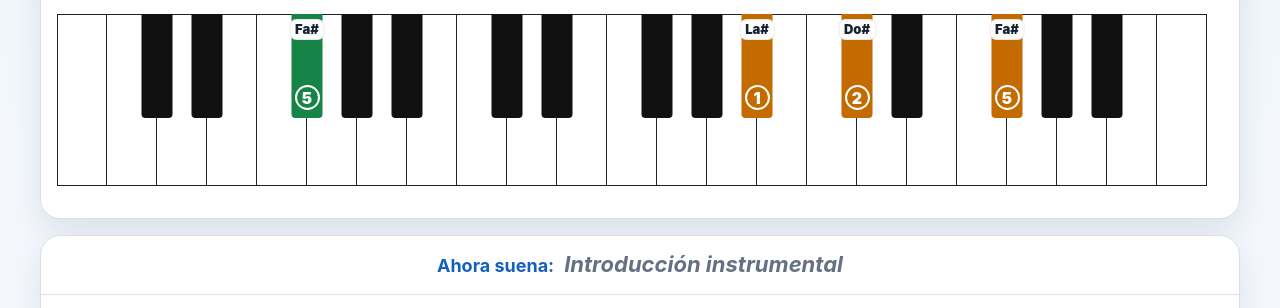
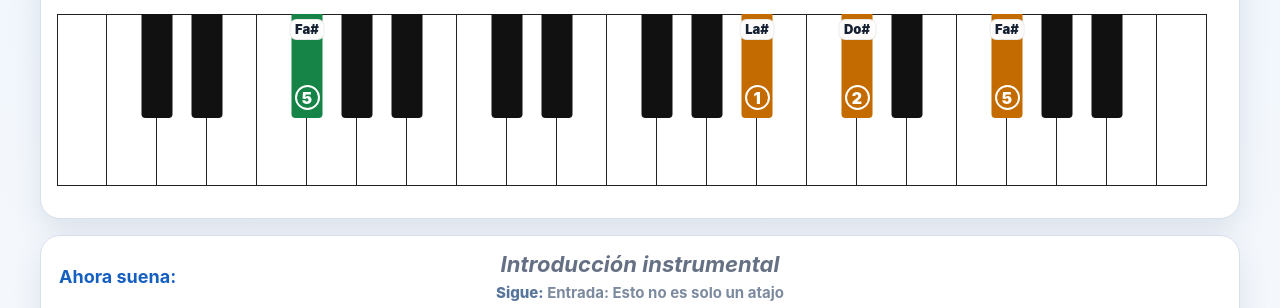
Before and after one commit to felipeescandon-ship-it/mis-36-piano, a plain HTML site: page index.html in a window 1280 px wide. Shown: the part 487-795 px from the top of the page. Drawn offline with Linux system fonts and the light colour scheme.

Commit message:
Anticipar la siguiente frase en vista piano

```diff
--- a/index.html
+++ b/index.html
@@ -50,10 +50,16 @@ select{background:#f3f6fa;color:#173354;border:1px solid var(--line)}
 .card-titlebar h2{padding:0;border:0}
 .piano-visibility-toggle{padding:8px 12px;background:#fff7e7;color:#8a4900;border:1px solid #efc875;font-size:13px}
 .next h2{color:var(--amber)}.current h2{color:var(--blue)}
-.now-heading{display:flex;align-items:baseline;justify-content:center;gap:10px;flex-wrap:wrap;text-align:center}
-.now-label{white-space:nowrap}
-.live-lyric{color:var(--ink);font-size:clamp(16px,2.2vw,22px);font-weight:750;line-height:1.35}
+.now-heading{display:grid;grid-template-columns:minmax(120px,1fr) minmax(0,3fr) minmax(120px,1fr);
+align-items:center;gap:12px;text-align:left}
+.now-label{white-space:nowrap;justify-self:start}
+.lyric-stage{grid-column:2;min-width:0;text-align:center}
+.live-lyric{display:block;color:var(--ink);font-size:clamp(16px,2.2vw,22px);font-weight:750;line-height:1.35}
 .live-lyric.instrumental{color:var(--muted);font-style:italic;font-weight:650}
+.next-live-row{display:block;margin-top:3px;color:#7c8a9f;font-size:clamp(12px,1.35vw,15px);font-weight:650;line-height:1.3}
+.next-live-row[hidden]{display:none}
+.next-live-label{color:#57749a;font-weight:800}
+.now-spacer{grid-column:3}
 .content{padding:16px}
 .meta{display:flex;align-items:flex-start;justify-content:space-between;gap:12px;margin-bottom:10px}
 .chord-title-row{display:flex;align-items:center;gap:16px;flex-wrap:wrap}
@@ -194,6 +200,10 @@ button.song-line-end{padding:3px 8px}
  .view-switch button{flex:1;min-width:0}
  .chord-title-row{gap:10px}
  .chord-notes{font-size:18px;padding-left:10px}
+ .now-heading{grid-template-columns:1fr;gap:5px}
+ .now-label,.lyric-stage,.now-spacer{grid-column:1}
+ .lyric-stage{width:100%}
+ .now-spacer{display:none}
  .show-full.song-editing{padding-bottom:310px}
  .show-full.song-editing.sync-editor-collapsed{padding-bottom:110px}
  .show-full.song-editing .sync-editor{gap:8px;padding:10px;align-items:end}
@@ -355,7 +365,14 @@ button.song-line-end{padding:3px 8px}
 </section>
 
 <section class="card current">
-<h2 class="now-heading"><span class="now-label">Ahora suena:</span><span id="liveLyric" class="live-lyric" aria-live="polite"></span></h2>
+<h2 class="now-heading">
+<span class="now-label">Ahora suena:</span>
+<span class="lyric-stage">
+  <span id="liveLyric" class="live-lyric" aria-live="polite"></span>
+  <span id="nextLyricPreview" class="next-live-row"><span class="next-live-label">Sigue:</span> <span id="nextLiveLyric"></span></span>
+</span>
+<span class="now-spacer" aria-hidden="true"></span>
+</h2>
 <div class="content">
 <div class="meta"><div><div class="chord-title-row"><div id="currentChord" class="chord"></div><div id="currentNotes" class="chord-notes"></div></div><div id="currentSub" class="sub"></div></div><div id="currentBadge" class="badge"></div></div>
 <div id="currentKeyboardWrap" class="keyboard-wrap"><div id="currentKeyboard" class="keyboard"></div></div>
@@ -439,6 +456,8 @@ const nextPianoToggle=document.getElementById("nextPianoToggle");
 const nextKeyboardWrap=document.getElementById("nextKeyboardWrap");
 const nextKeyboard=document.getElementById("nextKeyboard");
 const liveLyric=document.getElementById("liveLyric");
+const nextLyricPreview=document.getElementById("nextLyricPreview");
+const nextLiveLyric=document.getElementById("nextLiveLyric");
 const currentChord=document.getElementById("currentChord");
 const currentNotes=document.getElementById("currentNotes");
 const currentSub=document.getElementById("currentSub");
@@ -896,12 +915,30 @@ function previousPosition(si,ei){
  const previousSection=(si-1+sections.length)%sections.length;
  return {section:previousSection,step:sections[previousSection].events.length-1};
 }
+function nextDifferentLyric(si,ei){
+ const currentLyric=sections[si]?.events[ei]?.lyric||"";
+ let sectionCursor=si,eventCursor=ei;
+ while(sectionCursor<sections.length){
+   eventCursor++;
+   if(eventCursor>=sections[sectionCursor].events.length){
+     sectionCursor++;
+     eventCursor=0;
+   }
+   if(sectionCursor>=sections.length)return "";
+   const candidate=sections[sectionCursor].events[eventCursor]?.lyric||"";
+   if(candidate&&candidate!==currentLyric)return candidate;
+ }
+ return "";
+}
 function render(){
  const s=currentSection(),event=s.events[stepIndex],nextPos=nextPosition(sectionIndex,stepIndex);
  const nextSection=sections[nextPos.section],nextEvent=nextSection.events[nextPos.step];
  const cur=event.chord,next=nextEvent.chord;
  liveLyric.textContent=event.lyric;
  liveLyric.classList.toggle("instrumental",event.lyric==="Introducción instrumental");
+ const upcomingLyric=nextDifferentLyric(sectionIndex,stepIndex);
+ nextLiveLyric.textContent=upcomingLyric;
+ nextLyricPreview.hidden=!upcomingLyric;
  currentChord.textContent=chordText(cur);nextChord.textContent=chordText(next);
  currentBadge.textContent=`${stepIndex+1}/${s.events.length}`;
  nextBadge.textContent=`${nextPos.step+1}/${nextSection.events.length}`;
```
